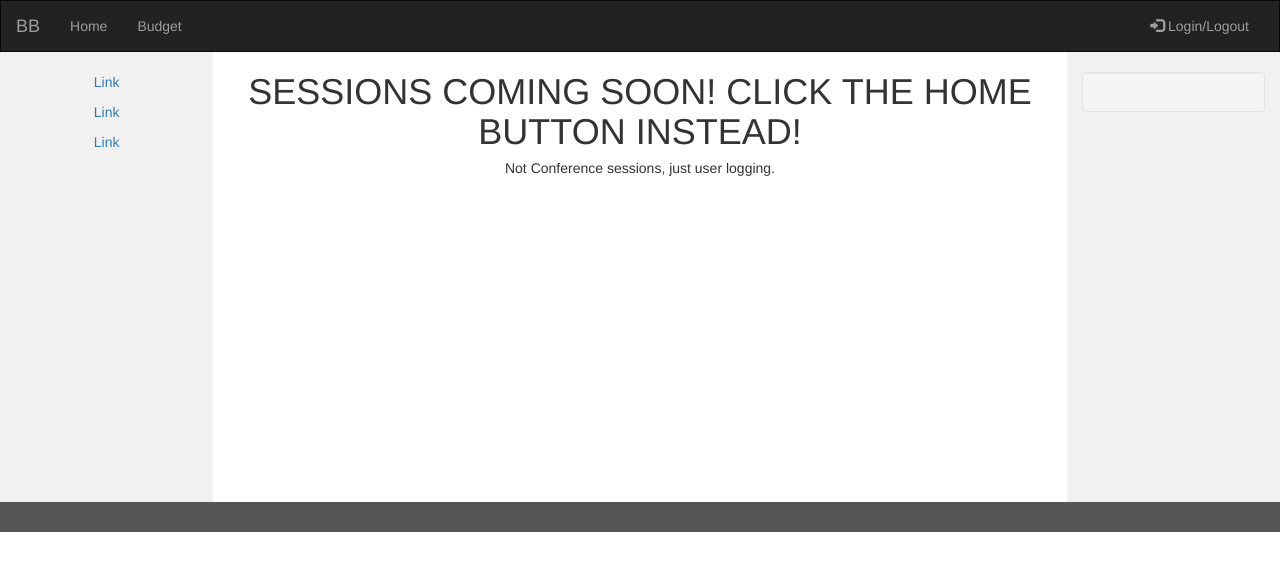
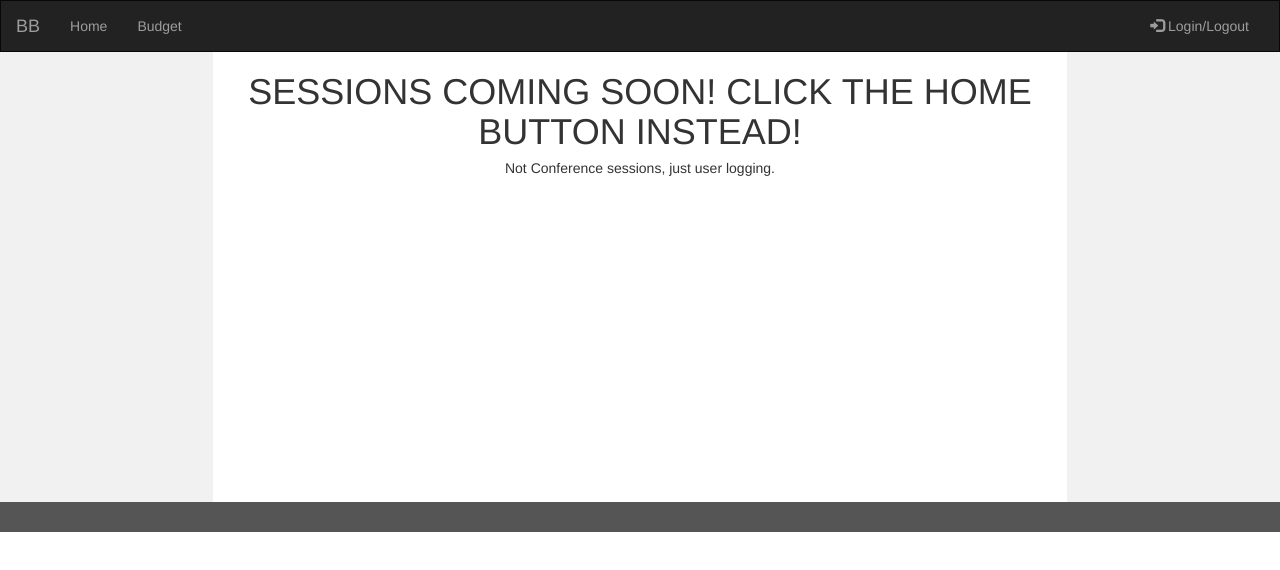
Before and after one commit to evlrhawk/cs313-node, a website: page public/budget.html in a window 1280 px wide. Drawn offline with nearby package versions, Linux system fonts and the light colour scheme.

Commit message:
adding getbudget

```diff
--- a/public/budget.html
+++ b/public/budget.html
@@ -68,9 +68,6 @@
 <div class="container-fluid text-center">
   <div class="row content">
     <div class="col-sm-2 sidenav" id="exp">
-      <p><a href="#">Link</a></p>
-      <p><a href="#">Link</a></p>
-      <p><a href="#">Link</a></p>
     </div>
 
    <div id="main" class="col-sm-8 center">
@@ -78,9 +75,7 @@
     <h5>Not Conference sessions, just user logging.</h5>
    </div>
 
-    <div class="col-sm-2 sidenav">
-      <div id="addCat" class="well" id="cat">
-      </div>
+    <div id="cat" class="col-sm-2 sidenav">
     </div>
   </div>
 </div>
```
